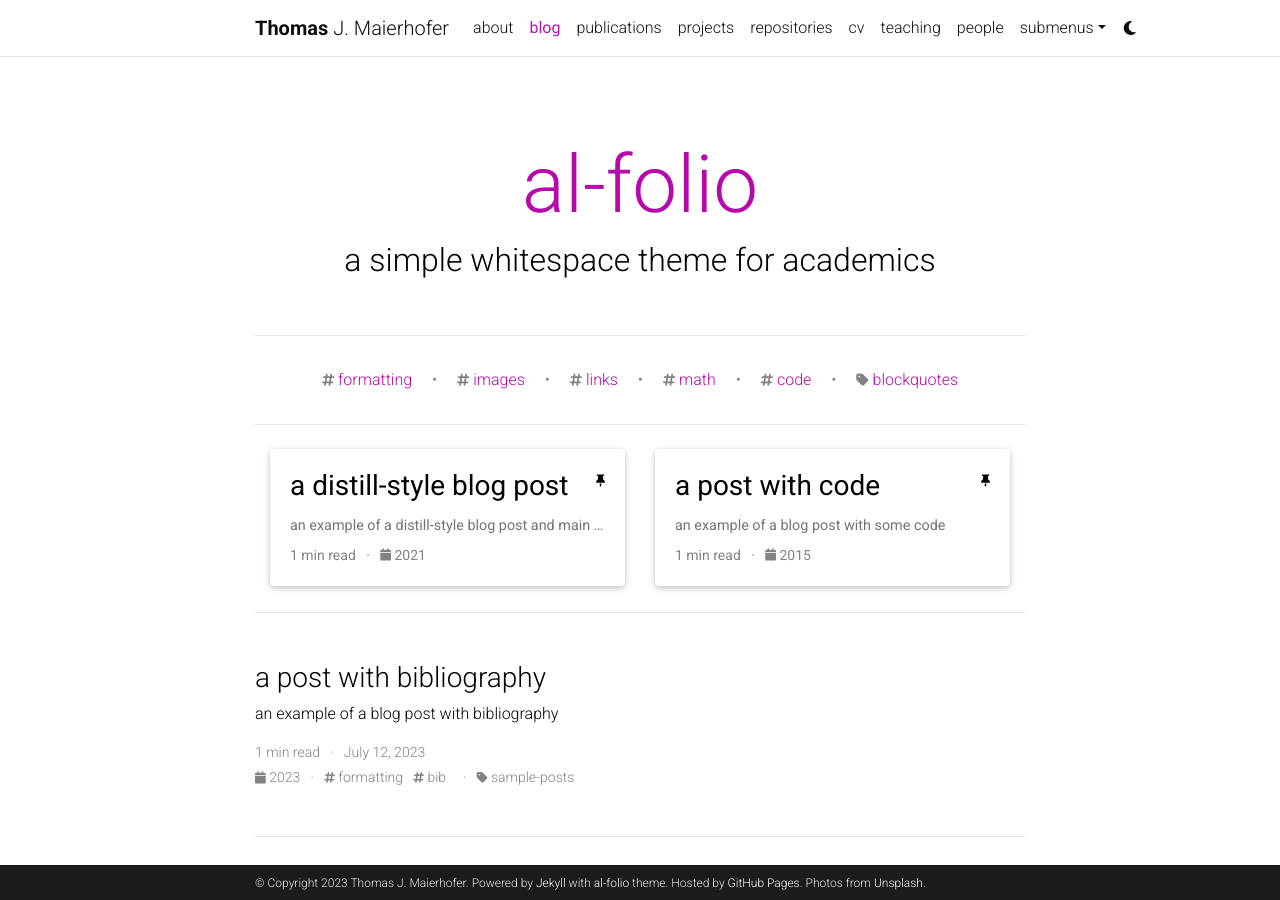
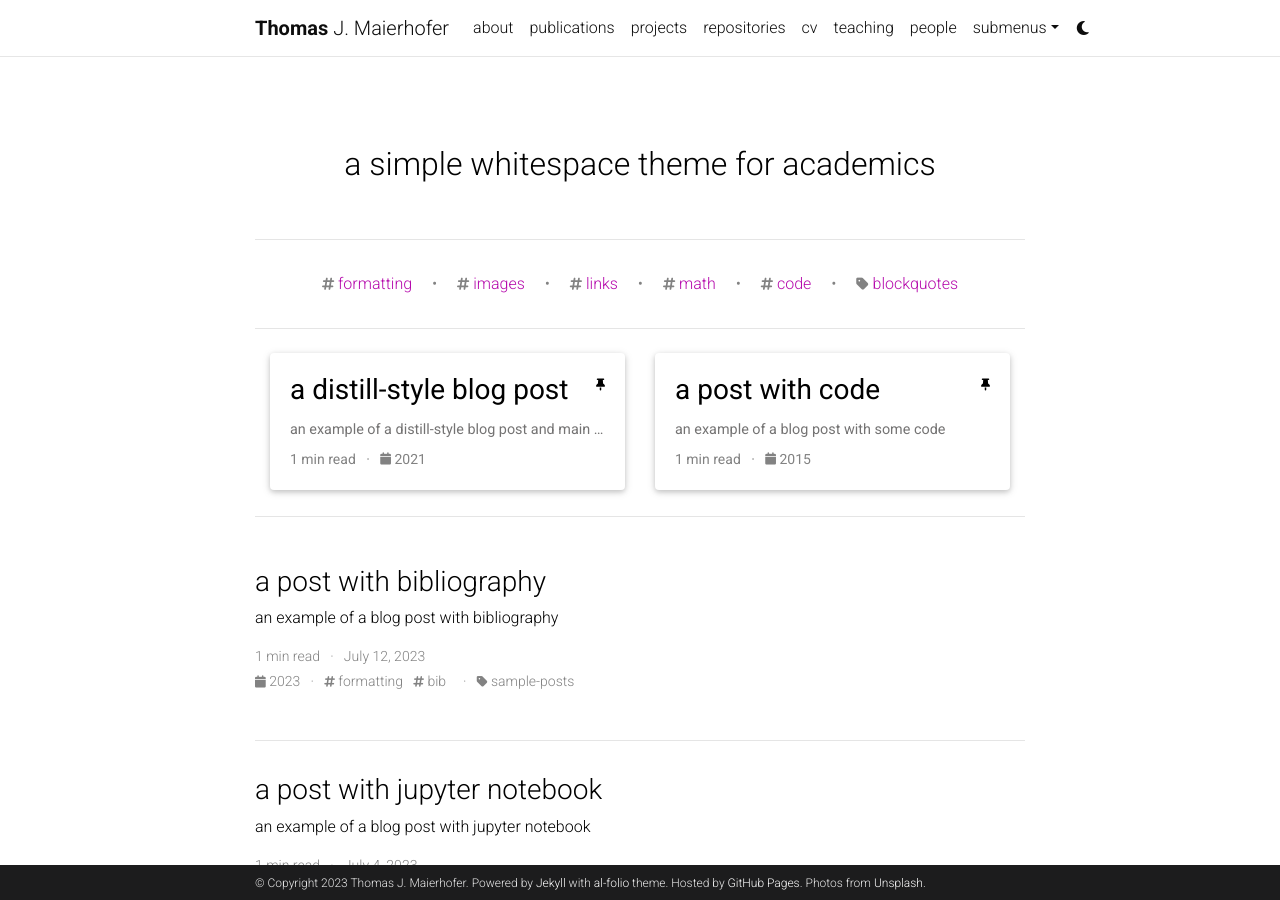
Before and after one commit to maierhofert/maierhofert.github.io, a Jekyll site: the page built from blog/index.html, in a window 1280 px wide and 900 px high. Built offline with Jekyll 4.4.1, drawn with Linux system fonts in a browser that asks for light colours; the list of posts is cut into pages by our own code; comment, search, counter and statistics services are not loaded; a style sheet for code colours, icons or effects is not loaded.

Commit message:
Update _config.yml
maybe removed blog?

```diff
--- a/_config.yml
+++ b/_config.yml
@@ -16,7 +16,7 @@
 keywords: jekyll, jekyll-theme, academic-website, portfolio-website  # add your own keywords or leave empty
 
 lang: en # the language of your site (for example: en, fr, cn, ru, etc.)
-icon: ⚛️  # the emoji used as the favicon (alternatively, provide image name in /assets/img/)
+icon: ♾️  # the emoji used as the favicon (alternatively, provide image name in /assets/img/)
 
 url: https://maierhofert.github.io # the base hostname & protocol for your site
 baseurl: # the subpath of your site, e.g. /blog/
@@ -104,7 +104,8 @@
 wechat_qr: # filename of your wechat qr-code saved as an image (e.g., wechat-qr.png if saved to assets/img/wechat-qr.png)
 
 contact_note: >
-  You can even add a little note about which of these is the best way to reach you.
+  <-- You can even add a little note about which of these is the best way to reach you. -->
+  Email me at maierhofer at stat.ucla.edu
 
 # -----------------------------------------------------------------------------
 # Analytics and search engine verification
@@ -120,8 +121,8 @@
 # Blog
 # -----------------------------------------------------------------------------
 
-blog_name: al-folio # blog_name will be displayed in your blog page
-blog_nav_title: blog # your blog must have a title for it to be displayed in the nav bar
+blog_name: #al-folio # blog_name will be displayed in your blog page
+blog_nav_title: #blog # your blog must have a title for it to be displayed in the nav bar
 blog_description: a simple whitespace theme for academics
 permalink: /blog/:year/:title/
 
```
